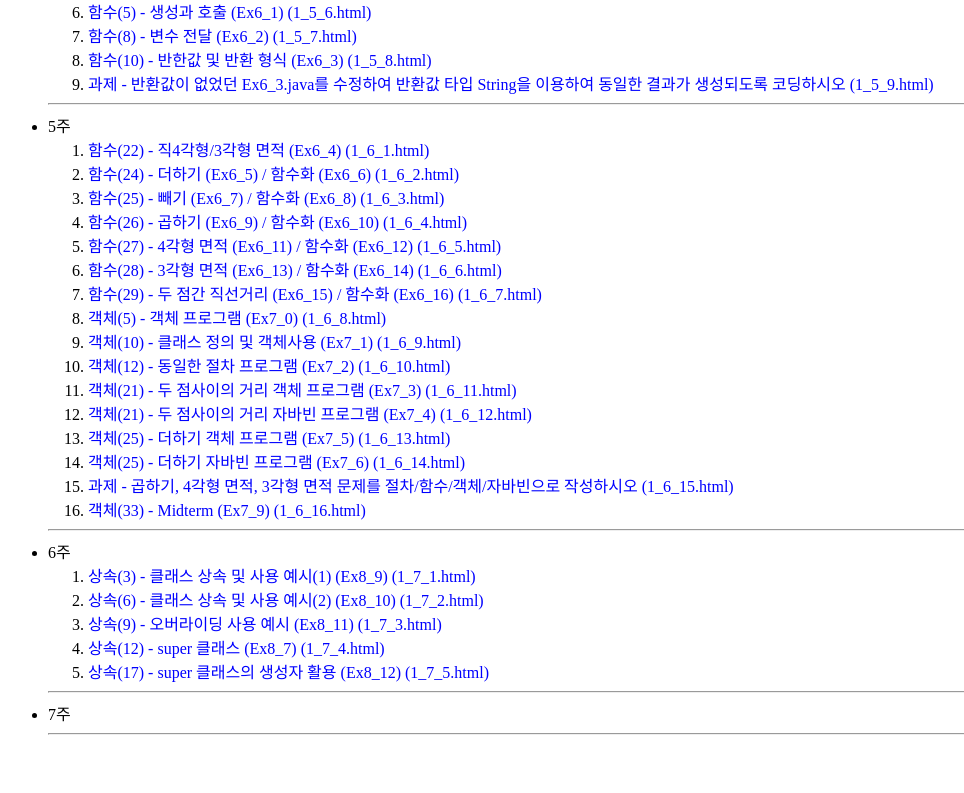
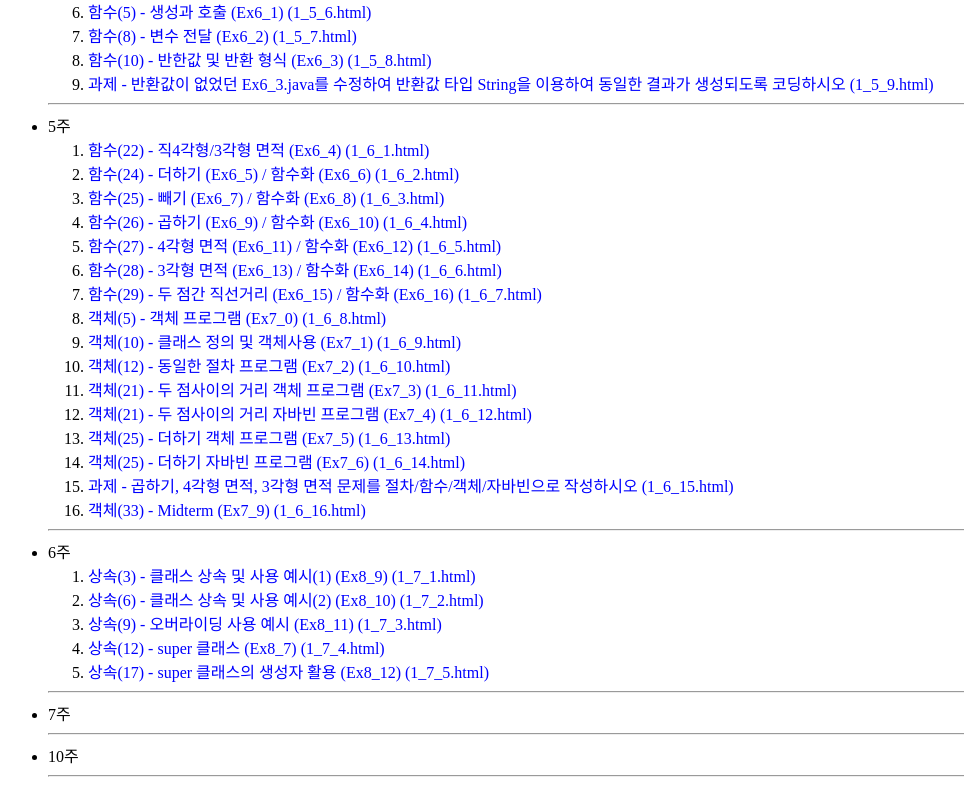
Before and after one commit to Beccott/Beccott.github.io, a plain HTML site: page index.html in a window 1280 px wide. Shown: the part 1282-2075 px from the top of the page, without its empty margins (0-964 px from the left). Before the commit the page ends 2033 px from the top, so only its background shows below. Drawn offline with Linux system fonts and the light colour scheme.

Commit message:
Update index.html

```diff
--- a/index.html
+++ b/index.html
@@ -100,5 +100,9 @@
   <ol>
 
   </ol><hr/>
+    <li> 10주 </li>
+  <ol>
+
+  </ol><hr/>
   </ul>
 </body></html>
```
